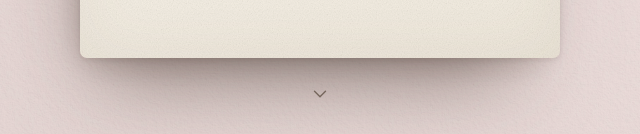
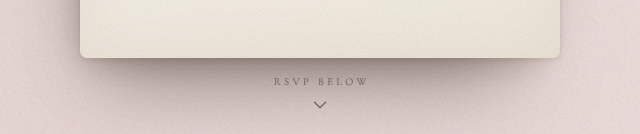
Before and after one commit to tony-hyo/tony-hyo.github.io, a website: page site/index.html in a window 1280 px wide. Both pictures are taken after a click on the button "Open invitation". Shown: the part 666-800 px from the top of the page, 320-960 px from the left. Drawn offline with nearby package versions, Linux system fonts and the light colour scheme; a web font is replaced by a local one.

Commit message:
RSVP below label above the scroll arrow

```diff
--- a/site/css/styles.css
+++ b/site/css/styles.css
@@ -908,18 +908,33 @@ body.is-open .text > * {
   line-height: 1.2;
 }
 
+/* "RSVP below" with a bobbing chevron, so guests know there's more to scroll to. */
 .scroll-hint {
   position: absolute;
-  left: 50%;
-  bottom: 1.25rem;
-  width: 44px;
-  height: 44px;
-  margin-left: -22px;
-  display: grid;
-  place-items: center;
+  left: 0;
+  right: 0;
+  bottom: 0.9rem;
+  width: max-content;
+  margin: 0 auto;
+  padding: 0.35rem 0.75rem;
+  display: flex;
+  flex-direction: column;
+  align-items: center;
+  gap: 0.15rem;
   color: var(--ink-soft);
+  text-decoration: none;
   opacity: 0;
   transition: opacity 0.6s ease 2.4s;
+}
+
+.scroll-label {
+  font-family: var(--font-caps);
+  font-size: 0.66rem;
+  letter-spacing: 0.32em;
+  /* Balances the trailing letter-spacing so the label centres over the arrow. */
+  margin-right: -0.32em;
+  text-transform: uppercase;
+  -webkit-text-stroke: 0.18px currentColor;
 }
 
 html.js body.is-closed .scroll-hint,
@@ -932,8 +947,10 @@ html.js body.is-closed .details {
   height: 22px;
 }
 
-body.is-open .scroll-hint {
-  opacity: 1;
+body.is-open .scroll-hint { opacity: 1; }
+
+/* Only the arrow bobs; the label stays still so it's easy to read. */
+body.is-open .scroll-hint svg {
   animation: bob 2s ease-in-out 2.4s infinite;
 }
 
--- a/site/index.html
+++ b/site/index.html
@@ -115,7 +115,8 @@
         </div>
       </article>
 
-      <a class="scroll-hint" href="#details" aria-label="Scroll to details">
+      <a class="scroll-hint" href="#details" aria-label="Scroll down to RSVP">
+        <span class="scroll-label" aria-hidden="true">RSVP below</span>
         <svg viewBox="0 0 24 24" fill="none" stroke="currentColor" stroke-width="1.5" stroke-linecap="round" stroke-linejoin="round" aria-hidden="true"><path d="M6 9l6 6 6-6"/></svg>
       </a>
     </section>
```
